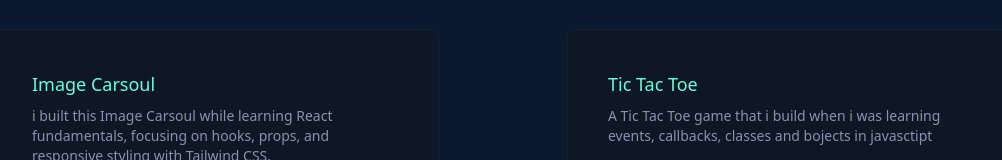
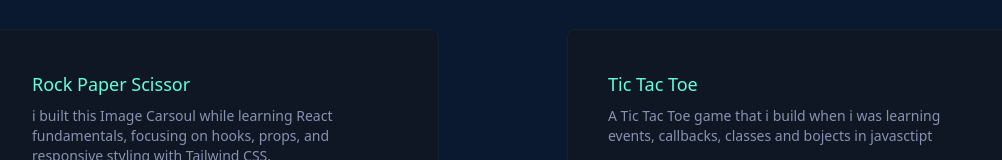
Before and after one commit to Dev-Nirajan/portfolio2, a React (Vite) app: page / in a window 1280 px wide. Shown: the part 1949-2109 px from the top of the page, without its empty margins (137-1139 px from the left). Built offline with nearby package versions, Linux system fonts and the light colour scheme.

Commit message:
add project link

```diff
--- a/src/Allprojects.js
+++ b/src/Allprojects.js
@@ -9,10 +9,10 @@ const projects = [
     title: 'Currency converter',
     desc: 'I made this app when I was learning JavaScript. This app use an external API to fetch live currency rates. An appealing currency converter with a beautiful UI.',
     repo: 'https://github.com/Dev-Nirajan/Currency-Converter.git',
-    live: 'https://convertcountrycurrency.netlify.app/',
+    live: 'https://dev-nirajan.github.io/Currency-Converter/',
   },
   {
-    title: 'Image Carsoul',
+    title: 'Rock Paper Scissor',
     desc: 'i built this Image Carsoul while learning React fundamentals, focusing on hooks, props, and responsive styling with Tailwind CSS.',
     repo: '#',
     live: '#',
@@ -20,8 +20,8 @@ const projects = [
   {
     title: 'Tic Tac Toe',
     desc: 'A Tic Tac Toe game that i build when i was learning events, callbacks, classes and bojects in javasctipt',
-    repo: '#',
-    live: '#',
+    repo: 'https://github.com/Dev-Nirajan/Tic-Tac-Toe',
+    live: 'https://dev-nirajan.github.io/Tic-Tac-Toe/',
   },
 
   // {
```
